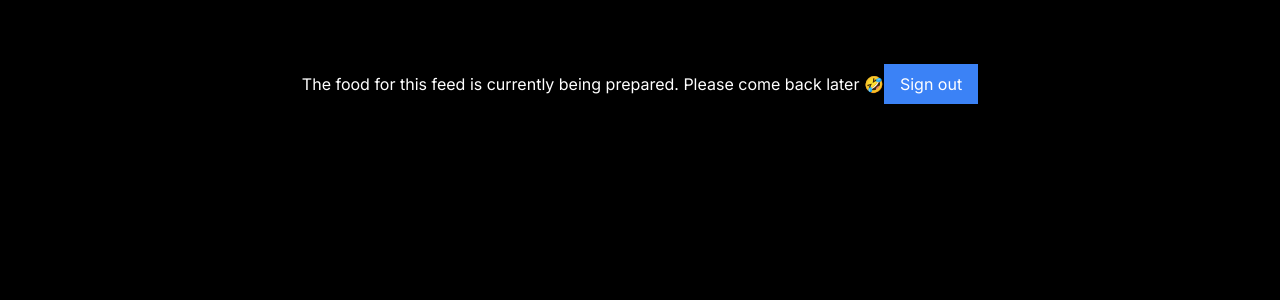
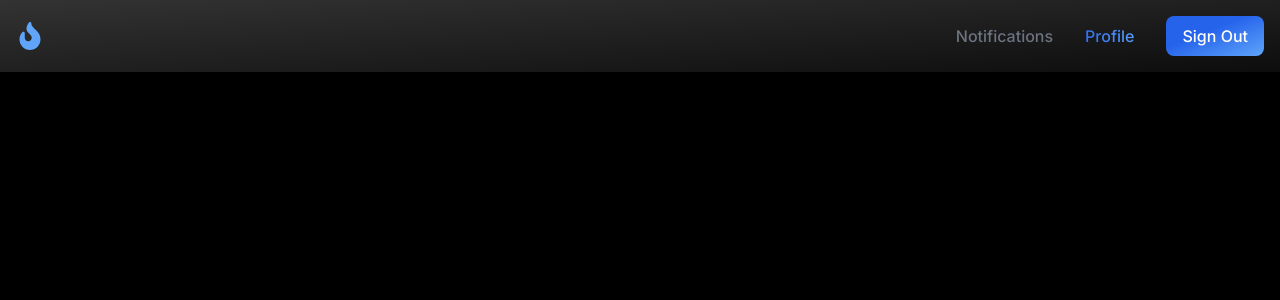
Before and after one commit to Jstreetman/fire-blog, a Next.js app: page /feed in a window 1280 px wide. Shown: the top 300 px of the page. Built offline with nearby package versions, Linux system fonts and the light colour scheme.

Commit message:
Added Feed Navbar

```diff
--- /dev/null
+++ b/components/Feed/FeedNavbar/FeedNavbar.tsx
@@ -0,0 +1,180 @@
+"use client";
+import { motion } from "framer-motion";
+import { Dispatch, SetStateAction, useState } from "react";
+import { FiMenu, FiArrowRight } from "react-icons/fi";
+import { FaFire } from "react-icons/fa";
+import Link from "next/link";
+import { signOutWithGoogle } from "@/app/firebase/auth/authsignin";
+import { useRouter } from "next/navigation";
+
+const FeedNavbar = () => {
+  return (
+    <motion.div
+      initial={{ opacity: 0 }}
+      animate={{ opacity: 1 }}
+      transition={{ duration: 0.8, ease: "easeInOut" }}
+    >
+      <FlipNav />
+      <div className="h-30" />
+    </motion.div>
+  );
+};
+
+const FlipNav = () => {
+  const [isOpen, setIsOpen] = useState(false);
+  return (
+    <nav className=" glass-nav p-4  border-white/10 bg-gradient-to-br from-white/20 to-white/5 backdrop-blur flex items-center justify-between relative">
+      <NavLeft setIsOpen={setIsOpen} />
+      <NavRight />
+      <NavMenu isOpen={isOpen} />
+    </nav>
+  );
+};
+
+const Logo = () => {
+  // Temp logo from https://logoipsum.com/
+  return (
+    <div>
+      <FaFire className="h-7 w-7 text-blue-400" />
+    </div>
+  );
+};
+
+const NavLeft = ({
+  setIsOpen,
+}: {
+  setIsOpen: Dispatch<SetStateAction<boolean>>;
+}) => {
+  return (
+    <div className="flex items-center gap-6">
+      <motion.button
+        whileHover={{ scale: 1.05 }}
+        whileTap={{ scale: 0.95 }}
+        className="block lg:hidden text-white text-2xl"
+        onClick={() => setIsOpen((pv) => !pv)}
+      >
+        <FiMenu />
+      </motion.button>
+      <Logo />
+    </div>
+  );
+};
+
+const NavLink = ({ text }: { text: string }) => {
+  return (
+    <Link
+      href="#"
+      rel="nofollow"
+      className="hidden lg:block h-[30px] overflow-hidden font-medium"
+    >
+      <motion.div whileHover={{ y: -30 }}>
+        <span className="flex items-center h-[30px] text-gray-500">{text}</span>
+        <span className="flex items-center h-[30px] text-blue-600">{text}</span>
+      </motion.div>
+    </Link>
+  );
+};
+
+const NavRight = () => {
+  const router = useRouter();
+
+  const handleSignOut = async () => {
+    await signOutWithGoogle();
+    router.push("/signin");
+  };
+  return (
+    <div className="flex items-center gap-4">
+      <NavLink text="Notifications" />
+
+      <Link
+        href="#"
+        className="px-4 py-2 scale-100 bg-gradient-to-r from-blue-600 to-blue-400 bg-clip-text text-transparent font-medium rounded-md whitespace-nowrap transition-transform hover:scale-105 active:scale-95"
+      >
+        Profile
+      </Link>
+
+      <button
+        onClick={handleSignOut}
+        className="rounded-lg scale-100 bg-gradient-to-br from-blue-600 from-40% to-blue-400 px-4 py-2 font-medium text-white transition-transform hover:scale-105 active:scale-95"
+      >
+        Sign Out
+      </button>
+    </div>
+  );
+};
+
+const NavMenu = ({ isOpen }: { isOpen: boolean }) => {
+  return (
+    <motion.div
+      variants={menuVariants}
+      initial="closed"
+      animate={isOpen ? "open" : "closed"}
+      className="absolute p-4 glass-nav  bg-gradient-to-br from-white/20 to-white/5 backdrop-blur left-0 right-0 top-full origin-top flex flex-col gap-4"
+    >
+      <MenuLink text="Notifications" />
+    </motion.div>
+  );
+};
+
+const MenuLink = ({ text }: { text: string }) => {
+  return (
+    <motion.div
+      variants={menuLinkVariants}
+      rel="nofollow"
+      className="h-[30px] overflow-hidden font-medium text-lg flex items-start gap-2"
+    >
+      <motion.span variants={menuLinkArrowVariants}>
+        <FiArrowRight className="h-[30px] text-white" />
+      </motion.span>
+      <motion.div whileHover={{ y: -30 }}>
+        <Link href="#">
+          <span className="flex items-center h-[30px] text-gray-500">
+            {text}
+          </span>
+          <span className="flex items-center h-[30px] text-blue-600">
+            {text}
+          </span>
+        </Link>
+      </motion.div>
+    </motion.div>
+  );
+};
+
+export default FeedNavbar;
+
+const menuVariants = {
+  open: {
+    scaleY: 1,
+    transition: {
+      when: "beforeChildren",
+      staggerChildren: 0.1,
+    },
+  },
+  closed: {
+    scaleY: 0,
+    transition: {
+      when: "afterChildren",
+      staggerChildren: 0.1,
+    },
+  },
+};
+
+const menuLinkVariants = {
+  open: {
+    y: 0,
+    opacity: 1,
+  },
+  closed: {
+    y: -10,
+    opacity: 0,
+  },
+};
+
+const menuLinkArrowVariants = {
+  open: {
+    x: 0,
+  },
+  closed: {
+    x: -4,
+  },
+};
--- a/components/Feed/HomePage.tsx
+++ b/components/Feed/HomePage.tsx
@@ -1,15 +1,17 @@
 "use client";
 import { useEffect, useState } from "react";
-import { signOutWithGoogle } from "../../app/firebase/auth/authsignin";
 import { useRouter } from "next/navigation";
 import { getAuth } from "firebase/auth";
 import { app } from "../../app/firebase/config";
 import { getDatabase, ref, get } from "firebase/database";
+import FeedNavbar from "./FeedNavbar/FeedNavbar";
 
 export const HomePage = () => {
   const router = useRouter();
   const auth = getAuth(app);
   const [userData, setUserData] = useState(null);
+
+  //TODO: Add Components for Feed Page Here...
 
   useEffect(() => {
     const fetchData = async () => {
@@ -41,14 +43,10 @@ export const HomePage = () => {
     fetchData();
   }, [auth.currentUser, router]);
 
-  const handleSignOut = async () => {
-    await signOutWithGoogle();
-    router.push("/signin");
-  };
-
   return (
     <div>
-      {userData ? (
+      <FeedNavbar />
+      {/* {userData ? (
         <div className="flex flex-col items-center justify-center py-16 ">
           <h1>User Data:</h1>
           <p>Bio: {userData.bio}</p>
@@ -69,7 +67,7 @@ export const HomePage = () => {
             Sign out
           </button>
         </div>
-      )}
+      )} */}
     </div>
   );
 };
```
